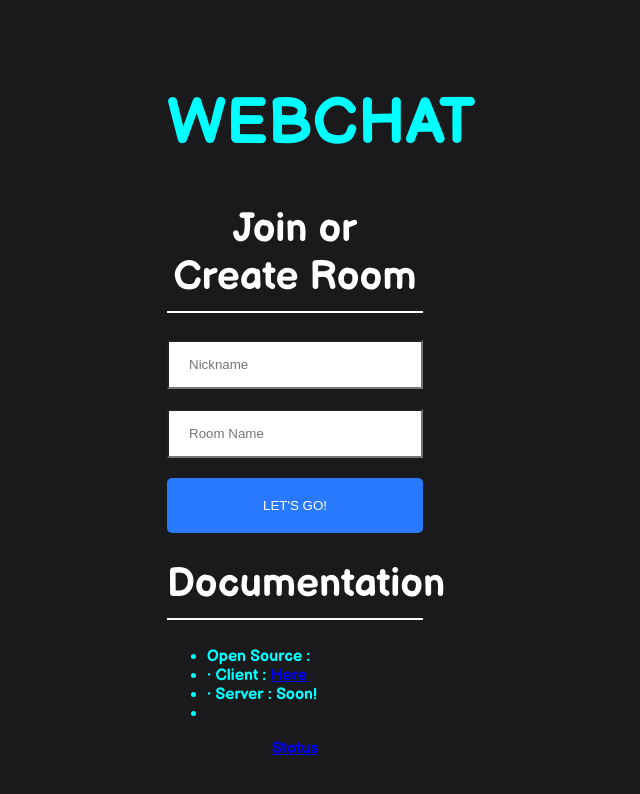
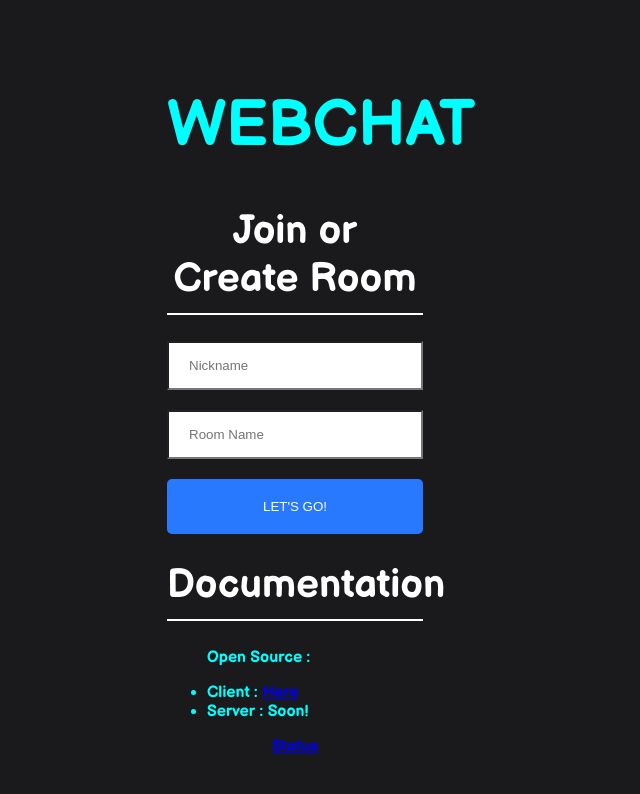
Before and after one commit to Senophyx/pocket-chat-client, a React (Create React App) app: page / in a window 1280 px wide. Shown: the top 794 px of the page, without its empty margins (345-985 px from the left). Built offline with nearby package versions, Linux system fonts and the light colour scheme.

Commit message:
Update Join.js

```diff
--- a/src/components/Join/Join.js
+++ b/src/components/Join/Join.js
@@ -31,10 +31,9 @@ export default function SignIn() {
         <div className="doc">
           <h1 className="heading">Documentation</h1>
             <ul>
-            <li> Open Source :</li>
-            <li>• Client :  <a href="https://github.com/LyQuid12/webchat-client/" target="_blank">Here</a></li>
-            <li>• Server : Soon!</li>
-            <li> </li>
+            <p> Open Source :</p>
+            <li> Client :  <a href="https://github.com/LyQuid12/webchat-client/" target="_blank">Here</a></li>
+            <li> Server : Soon!</li>
           </ul>
         </div>
         <a href="https://webchat.betteruptime.com/" target="_blank">Status</a>
```
